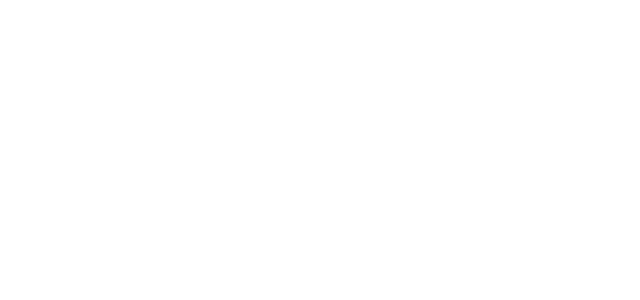
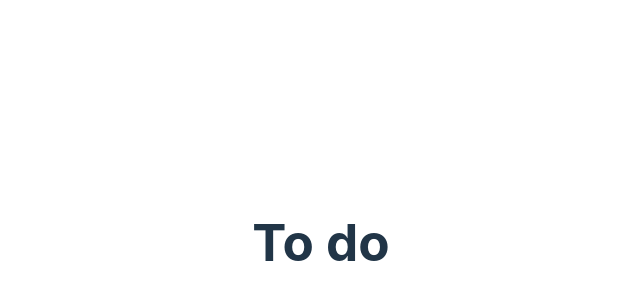
Before and after one commit to PaulinaKaczo/todo, a React (Vite) app: page / in a window 1280 px wide. Shown: the part 158-458 px from the top of the page, without its empty margins (319-959 px from the left). Built offline with nearby package versions, Linux system fonts and the light colour scheme.

Commit message:
add components directory and Header components in it

```diff
--- a/src/App.jsx
+++ b/src/App.jsx
@@ -1,12 +1,12 @@
 import './App.css'
+import Header from "./components/Header.jsx";
 
 function App() {
 
   return (
-    <>
-      <div>
-      </div>
-    </>
+    <div className="App">
+      <Header/>
+    </div>
   )
 }
 
--- /dev/null
+++ b/src/components/Header.jsx
@@ -0,0 +1,7 @@
+function Header() {
+    return (
+        <h1>To do</h1>
+    );
+}
+
+export default Header;
```
